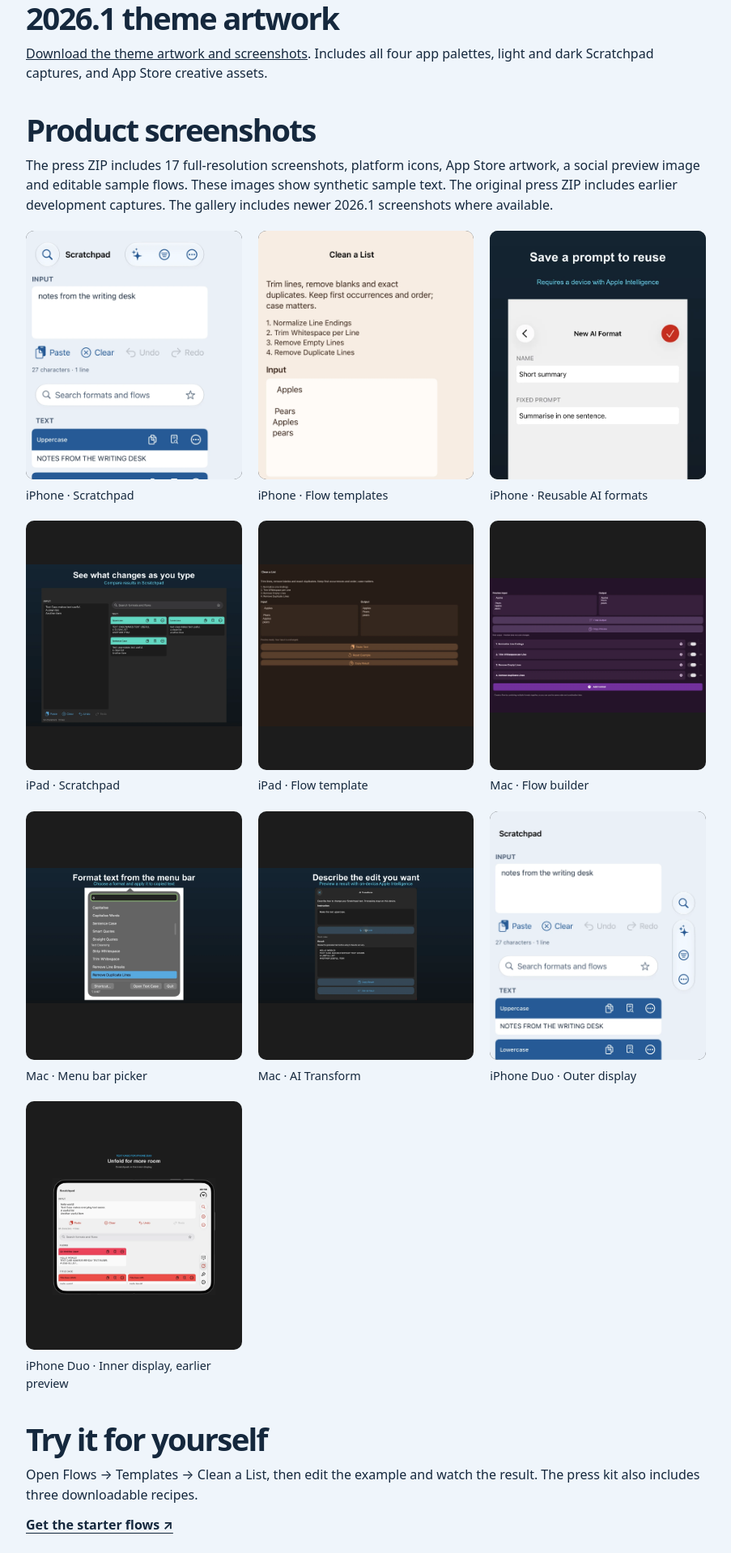
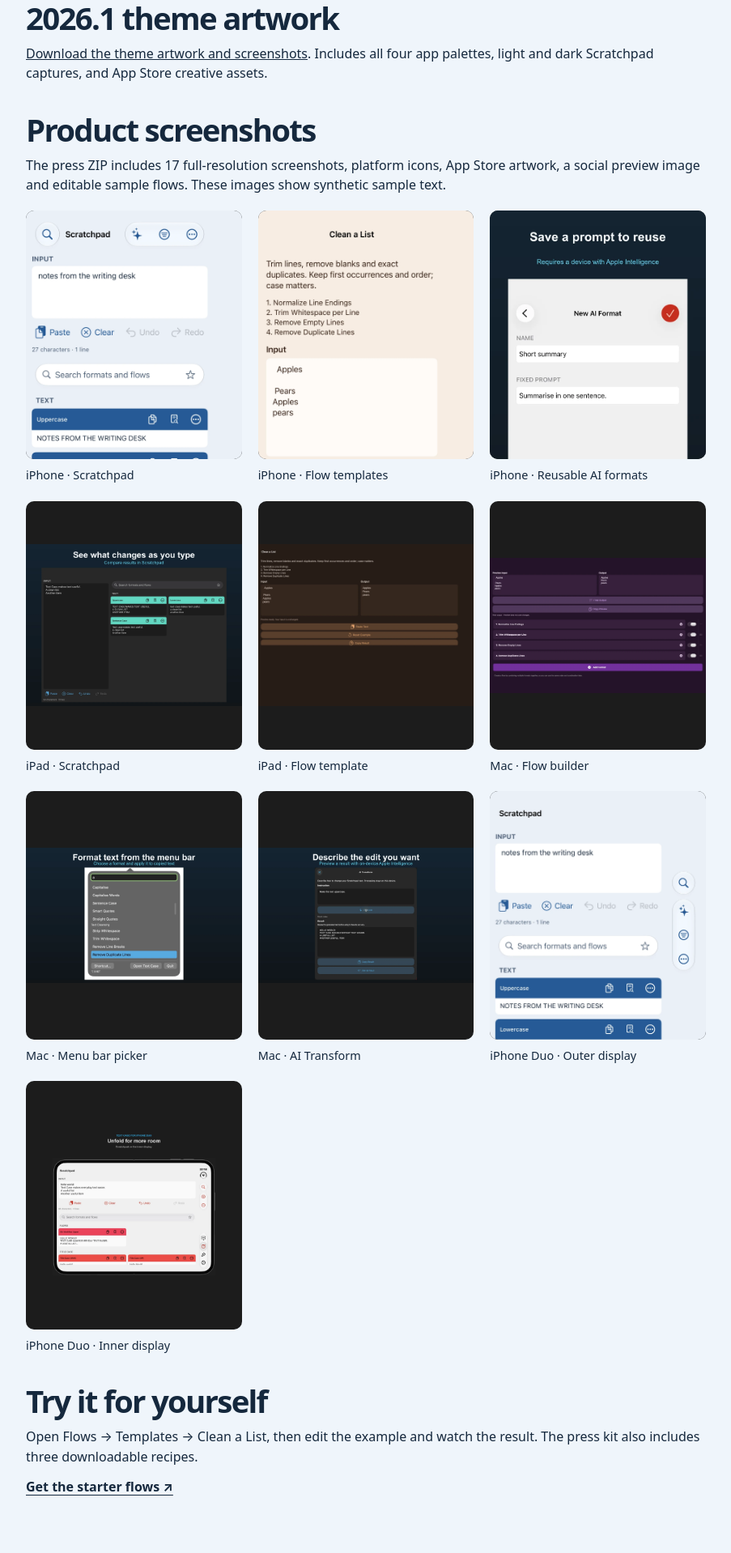
Before and after one commit to chrishannah/text-case-landing, a plain HTML site: page press/index.html in a window 1280 px wide. Shown: the part 1479-3397 px from the top of the page at 81% size, without its empty margins (188-1091 px from the left). Drawn offline with Linux system fonts and the light colour scheme.

Commit message:
fix site

```diff
--- a/press/index.html
+++ b/press/index.html
@@ -64,7 +64,7 @@
 <h2>2026.1 theme artwork</h2>
 <p><a href="../downloads/text-case-2026.1-theme-artwork.zip" download>Download the theme artwork and screenshots</a>. Includes all four app palettes, light and dark Scratchpad captures, and App Store creative assets.</p>
 <h2>Product screenshots</h2>
-<p>The press ZIP includes 17 full-resolution screenshots, platform icons, App Store artwork, a social preview image and editable sample flows. These images show synthetic sample text. The original press ZIP includes earlier development captures. The gallery includes newer 2026.1 screenshots where available.</p>
+<p>The press ZIP includes 17 full-resolution screenshots, platform icons, App Store artwork, a social preview image and editable sample flows. These images show synthetic sample text.</p>
 <div class="gallery press-gallery">
 <figure><a href="../assets/press/iphone-scratchpad.webp"><img src="../assets/press/iphone-scratchpad.webp" alt="iPhone · Scratchpad" width="1200" height="2608" loading="lazy"></a><figcaption>iPhone · Scratchpad</figcaption></figure>
 <figure><a href="../assets/press/iphone-flows.webp"><img src="../assets/press/iphone-flows.webp" alt="iPhone · Flow templates" width="1200" height="2608" loading="lazy"></a><figcaption>iPhone · Flow templates</figcaption></figure>
@@ -75,7 +75,7 @@
 <figure><a href="../assets/press/mac-menu.webp"><img src="../assets/press/mac-menu.webp" alt="Mac · Menu bar picker" width="1440" height="900" loading="lazy"></a><figcaption>Mac · Menu bar picker</figcaption></figure>
 <figure><a href="../assets/press/mac-ai.webp"><img src="../assets/press/mac-ai.webp" alt="Mac · AI Transform" width="1440" height="900" loading="lazy"></a><figcaption>Mac · AI Transform</figcaption></figure>
 <figure><a href="../assets/duo-outer.webp"><img src="../assets/duo-outer.webp" alt="iPhone Duo · Outer display" width="1100" height="1601" loading="lazy"></a><figcaption>iPhone Duo · Outer display</figcaption></figure>
-<figure><a href="../assets/press/duo-unfolded.webp"><img src="../assets/press/duo-unfolded.webp" alt="iPhone Duo · Inner display" width="1440" height="1013" loading="lazy"></a><figcaption>iPhone Duo · Inner display, earlier preview</figcaption></figure>
+<figure><a href="../assets/press/duo-unfolded.webp"><img src="../assets/press/duo-unfolded.webp" alt="iPhone Duo · Inner display" width="1440" height="1013" loading="lazy"></a><figcaption>iPhone Duo · Inner display</figcaption></figure>
 </div>
 <h2>Try it for yourself</h2>
 <p>Open Flows → Templates → Clean a List, then edit the example and watch the result. The press kit also includes three downloadable recipes.</p>
```
Also changed, not shown: index.html (+1 -2 lines), 1 other file.
